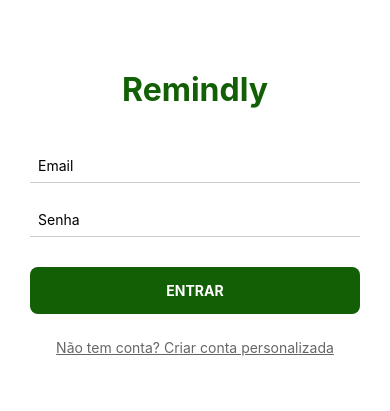
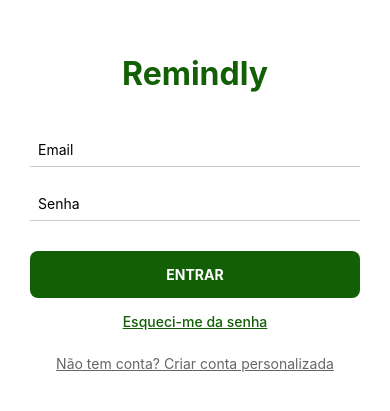
Before and after one commit to tomaspreira08/Smart-Task-List-PAP, a React Native app: screen /Login in a window 390 px wide. Shown: the part 209-620 px from the top of the page. Built offline with nearby package versions, Linux system fonts and the light colour scheme; no server answers; what react-native-calendars would draw is missing.

Commit message:
recuperação de senha

```diff
--- a/app/screens/LoginScreen.tsx
+++ b/app/screens/LoginScreen.tsx
@@ -5,6 +5,7 @@ import { signInWithEmailAndPassword } from 'firebase/auth';
 import { useNavigation } from '@react-navigation/native'; // 👈 Importa o hook de navegação
 import { NativeStackNavigationProp } from '@react-navigation/native-stack';
 import { RootStackParamList } from '../types/RootStackParamList';
+import { sendPasswordResetEmail } from 'firebase/auth'; // Adiciona este import
 
 // Tipagem para a navegação
 type LoginScreenProp = NativeStackNavigationProp<RootStackParamList, 'Login'>;
@@ -23,6 +24,20 @@ const LoginScreen = () => {
     } catch (e: any) {
       Alert.alert('Erro', 'Email ou senha incorretos');
     }
+  };
+
+  const handleForgotPassword = () => {
+    if (!email.trim()) {
+      return Alert.alert("Atenção", "Introduz o teu email primeiro para enviarmos o link de recuperação.");
+    }
+
+    sendPasswordResetEmail(auth, email.trim())
+      .then(() => {
+        Alert.alert("Sucesso", "Enviámos um link de redefinição para o teu email! Verifica também a pasta de Spam.");
+      })
+      .catch((error) => {
+        Alert.alert("Erro", "Não foi possível enviar o email. Verifica se o endereço está correto.");
+      });
   };
 
   return (
@@ -51,6 +66,10 @@ const LoginScreen = () => {
           <Text style={styles.btnTxt}>ENTRAR</Text>
         </TouchableOpacity>
 
+        <TouchableOpacity onPress={handleForgotPassword} style={styles.forgotLink}>
+          <Text style={styles.forgotText}>Esqueci-me da senha</Text>
+        </TouchableOpacity>
+
         {/* 🚨 BOTÃO ALTERADO: Agora navega para o ecrã de Registo 🚨 */}
         <TouchableOpacity
           onPress={() => navigation.navigate('Register')}
@@ -61,17 +80,70 @@ const LoginScreen = () => {
       </View>
     </View>
   );
+
+
 };
 
 const styles = StyleSheet.create({
-  container: { flex: 1, backgroundColor: '#FFF' },
-  box: { flex: 1, justifyContent: 'center', padding: 30 },
-  title: { fontSize: 32, fontWeight: 'bold', textAlign: 'center', marginBottom: 40, color: '#125F05' },
-  input: { borderBottomWidth: 1, borderColor: '#CCC', marginBottom: 20, padding: 8 },
-  btn: { backgroundColor: '#125F05', padding: 15, borderRadius: 8, marginTop: 10 },
-  btnTxt: { color: '#FFF', textAlign: 'center', fontWeight: 'bold' },
-  link: { marginTop: 25 },
-  linkTxt: { color: '#666', textAlign: 'center', textDecorationLine: 'underline' }
+    container: {
+    flex: 1,
+    backgroundColor: '#FFF'
+  },
+
+  box: {
+    flex: 1,
+    justifyContent: 'center',
+    padding: 30
+  },
+
+  title: {
+    fontSize: 32,
+    fontWeight: 'bold',
+    textAlign: 'center',
+    marginBottom: 40,
+    color: '#125F05'
+  },
+
+  input: {
+    borderBottomWidth: 1,
+    borderColor: '#CCC',
+    marginBottom: 20,
+    padding: 8
+  },
+
+  btn: {
+    backgroundColor: '#125F05',
+    padding: 15,
+    borderRadius: 8,
+    marginTop: 10
+  },
+
+  btnTxt: {
+    color: '#FFF',
+    textAlign: 'center',
+    fontWeight: 'bold'
+  },
+
+  forgotLink: {
+    marginTop: 15,
+    alignSelf: 'center', // Centraliza o link
+  },
+  forgotText: {
+    color: '#125F05', // Cor verde do teu projeto
+    fontSize: 14,
+    fontWeight: '500',
+    textDecorationLine: 'underline', // Dá o aspeto de link clicável
+  },
+
+  link: {
+    marginTop: 25
+  },
+
+  linkTxt: {
+    color: '#666',
+    textAlign: 'center',
+    textDecorationLine: 'underline'
+  },
 });
 
 export default LoginScreen;
```
